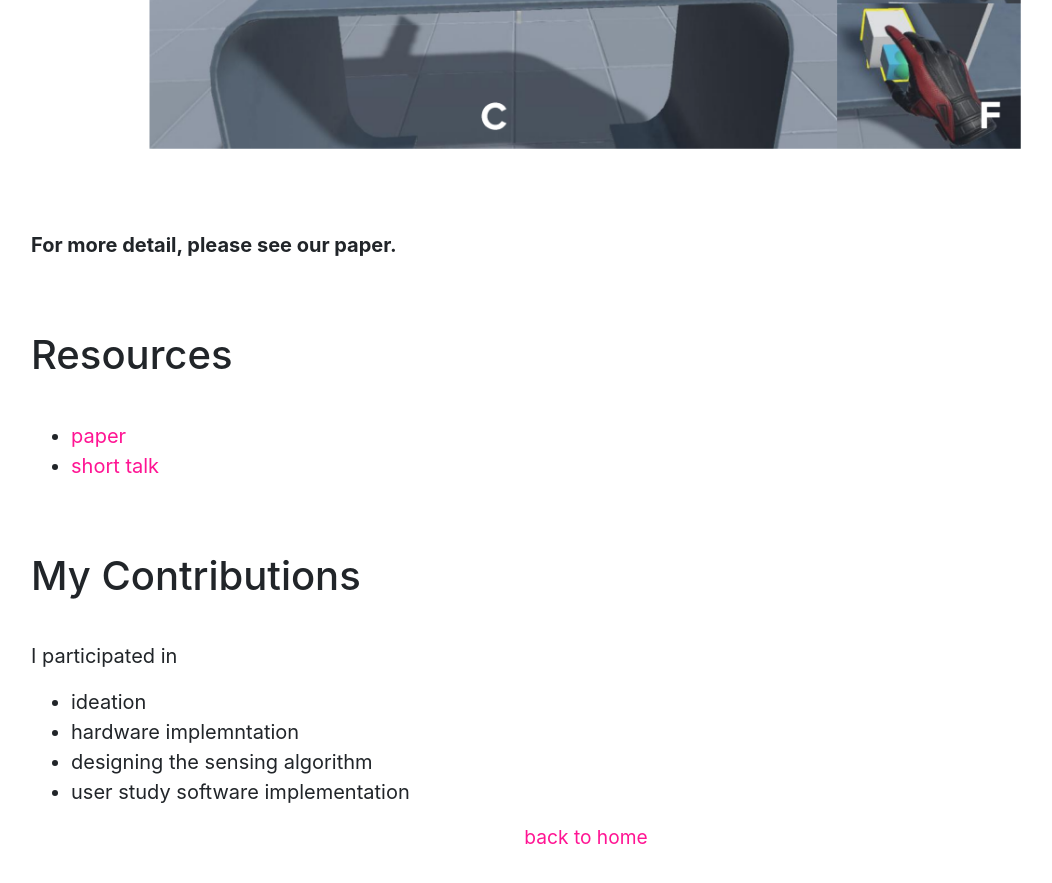
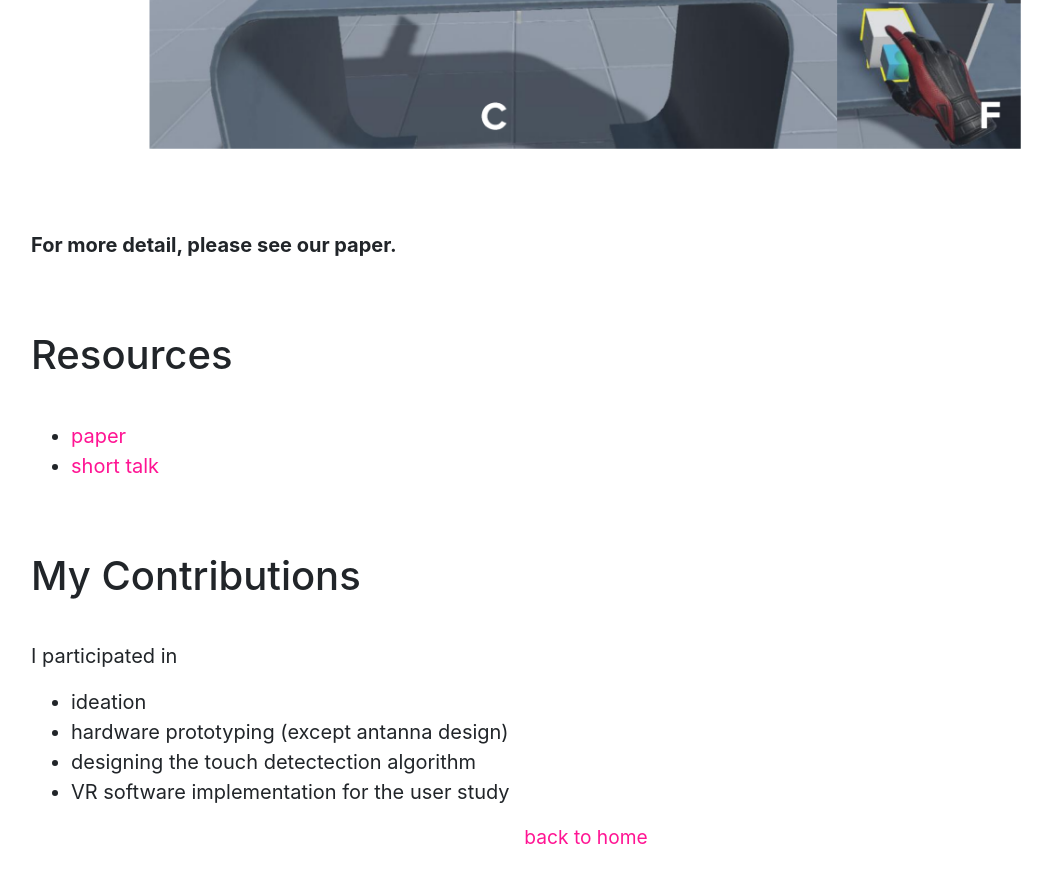
Before and after one commit to KeunwooPark/Portfolio, a Jekyll site: the page built from _posts/2021-04-07-atatouch.md, in a window 1280 px wide and 900 px high, scrolled down 4186 px. Shown: the top 883 px of the window, without its empty margins (54-1106 px from the left). Built offline with Jekyll 4.4.1, drawn with Linux system fonts in a browser that asks for light colours; nearby versions of some CDN libraries.

Commit message:
Update partial contributions

```diff
--- a/_posts/2021-04-07-atatouch.md
+++ b/_posts/2021-04-07-atatouch.md
@@ -43,6 +43,6 @@ A user can grab objects with minimum effort with AtaTouch because AtaTouch can d
 
 I participated in
 - ideation
-- hardware implemntation
-- designing the sensing algorithm
-- user study software implementation
+- hardware prototyping (except antanna design)
+- designing the touch detectection algorithm
+- VR software implementation for the user study
--- a/index.html
+++ b/index.html
@@ -1,6 +1,6 @@
 ---
 layout: default
-last_updated: "2021-10-12"
+last_updated: "2021-10-24"
 ---
 <link rel="stylesheet" href={{"/assets/css/index.css" | relative_url}}>
 <header class="masthead">
```
Also changed, not shown: _posts/2020-10-21-oddeyecam.md (+1 -2 lines), 3 other files.
